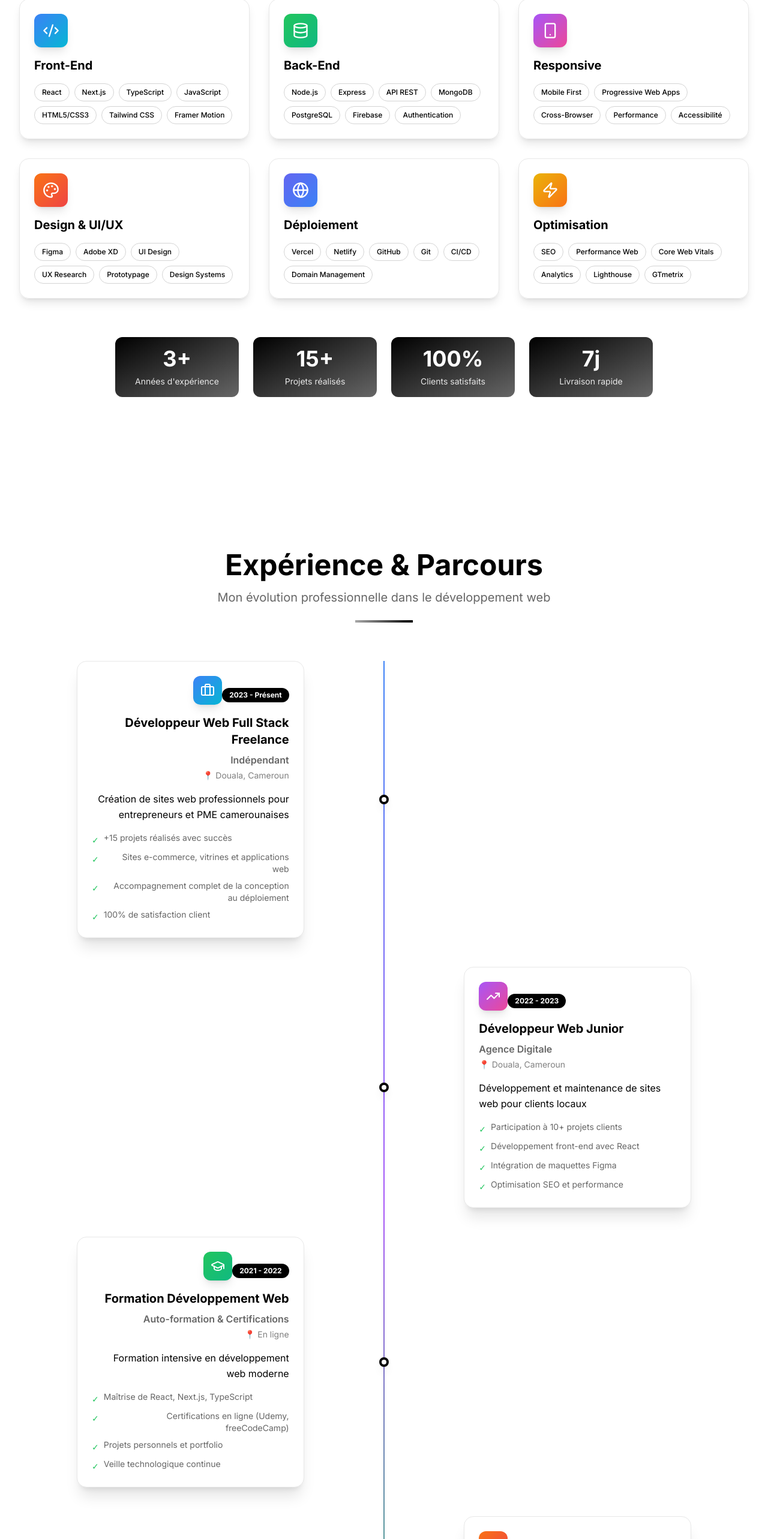
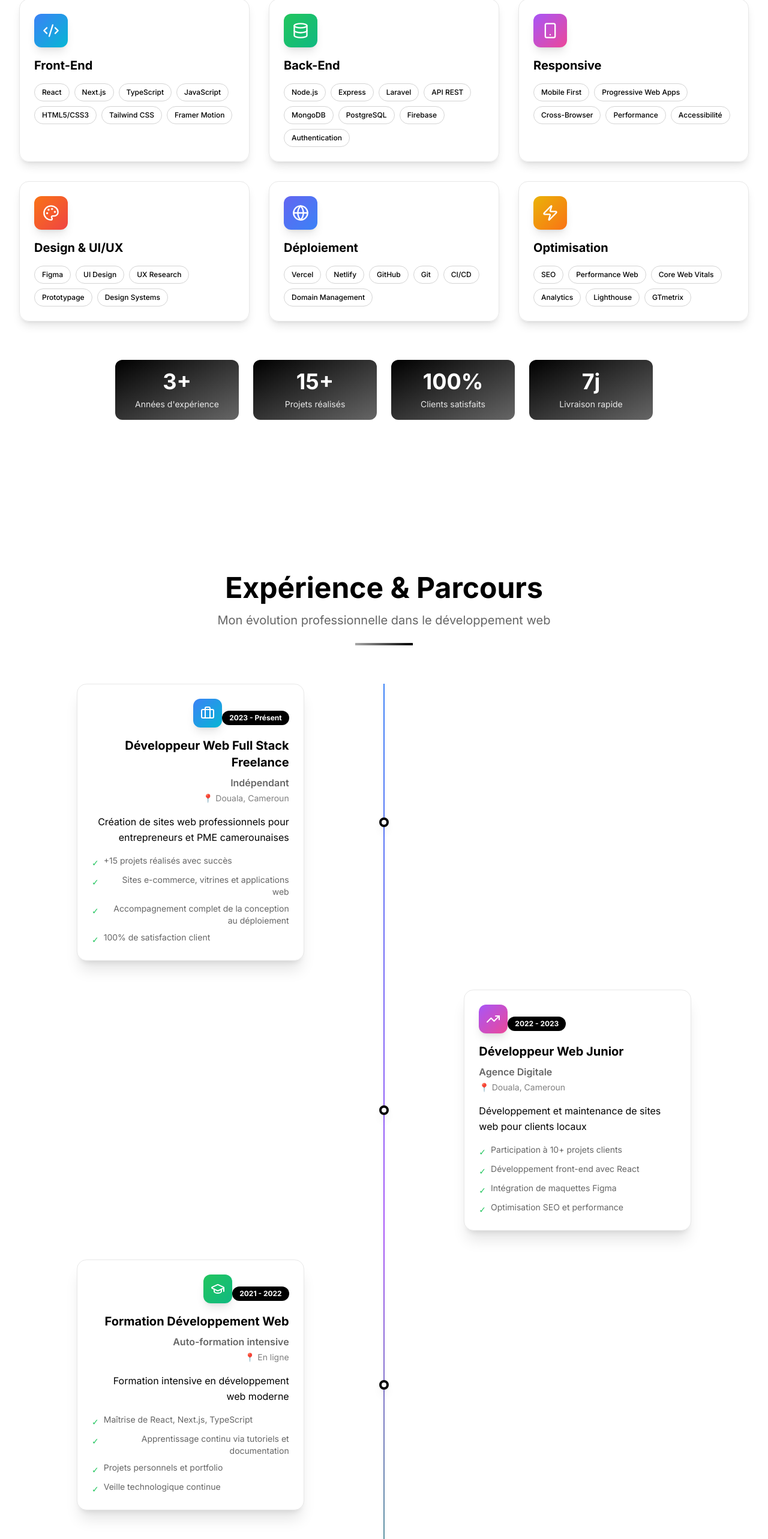
Before and after one commit to KLK2005/MonPorteFolio, a Next.js app: page / in a window 1280 px wide. Shown: the part 1114-3680 px from the top of the page at 60% size. Built offline with nearby package versions, Linux system fonts and the light colour scheme.

Commit message:
Update: Ajouter Laravel, retirer Adobe XD et certifications

```diff
--- a/components/Experience.tsx
+++ b/components/Experience.tsx
@@ -44,12 +44,12 @@ const Experience = () => {
       icon: GraduationCap,
       period: '2021 - 2022',
       title: 'Formation Développement Web',
-      company: 'Auto-formation & Certifications',
+      company: 'Auto-formation intensive',
       location: 'En ligne',
       description: 'Formation intensive en développement web moderne',
       achievements: [
         'Maîtrise de React, Next.js, TypeScript',
-        'Certifications en ligne (Udemy, freeCodeCamp)',
+        'Apprentissage continu via tutoriels et documentation',
         'Projets personnels et portfolio',
         'Veille technologique continue'
       ],
--- a/components/Skills.tsx
+++ b/components/Skills.tsx
@@ -20,7 +20,7 @@ const Skills = () => {
       icon: Database,
       title: 'Back-End',
       color: 'from-green-500 to-emerald-500',
-      skills: ['Node.js', 'Express', 'API REST', 'MongoDB', 'PostgreSQL', 'Firebase', 'Authentication']
+      skills: ['Node.js', 'Express', 'Laravel', 'API REST', 'MongoDB', 'PostgreSQL', 'Firebase', 'Authentication']
     },
     {
       icon: Smartphone,
@@ -32,7 +32,7 @@ const Skills = () => {
       icon: Palette,
       title: 'Design & UI/UX',
       color: 'from-orange-500 to-red-500',
-      skills: ['Figma', 'Adobe XD', 'UI Design', 'UX Research', 'Prototypage', 'Design Systems']
+      skills: ['Figma', 'UI Design', 'UX Research', 'Prototypage', 'Design Systems']
     },
     {
       icon: Globe,
```
